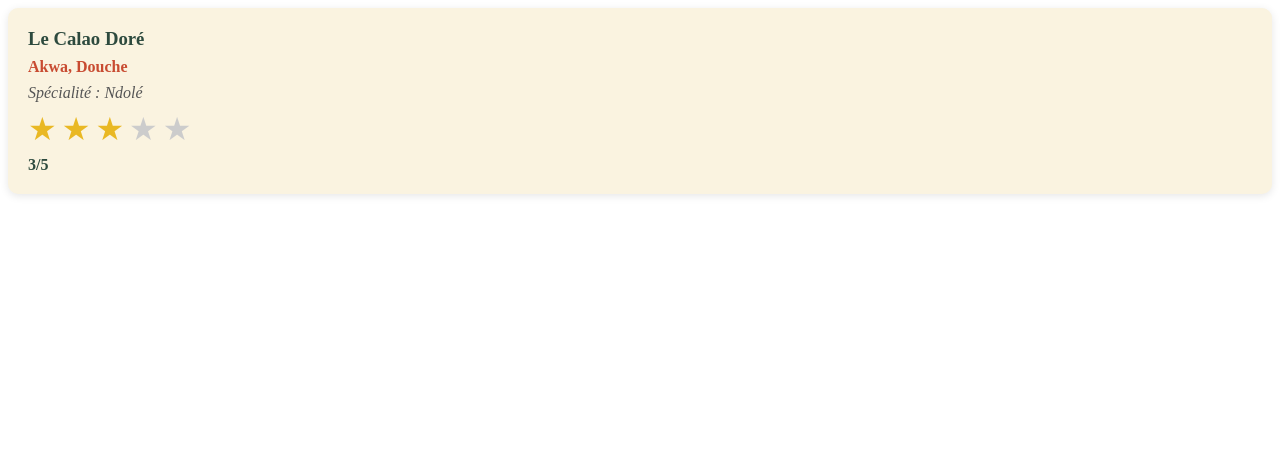
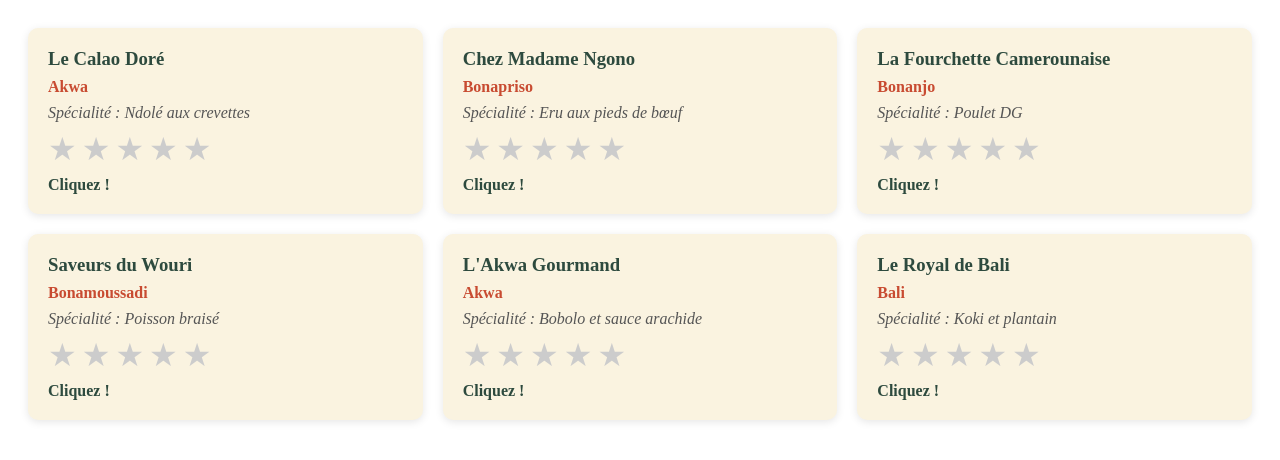
Before and after one commit to ChristelaMba/delices-de-douala-tp, an Angular app: page / in a window 1280 px wide. Shown: the top 460 px of the page. Built offline with nearby package versions, Linux system fonts and the light colour scheme.

Commit message:
feat(restaurant-list): grille des 6 restaurants avec @for et layout grid

```diff
--- a/src/app/app.html
+++ b/src/app/app.html
@@ -1 +1 @@
-<app-restaurant-card [restaurant]="testRestaurantCard"></app-restaurant-card>
+<app-restaurant-list [restaurants]="restaurants()"></app-restaurant-list>
--- a/src/app/app.ts
+++ b/src/app/app.ts
@@ -2,17 +2,37 @@ import { Component, signal } from '@angular/core';
 import { RouterOutlet } from '@angular/router';
 import { StarRating } from "./components/star-rating/star-rating";
 import { RestaurantCard } from "./components/restaurant-card/restaurant-card";
+import { RestaurantList } from './components/restaurant-list/restaurant-list';
+
+interface Restaurant {
+  id: number;
+  name: string;
+  district: string;
+  speciality: string;
+  currentRating: number;
+}
 
 @Component({
   selector: 'app-root',
-  imports: [RouterOutlet, StarRating, RestaurantCard],
+  imports: [RouterOutlet, StarRating, RestaurantCard, RestaurantList],
   templateUrl: './app.html',
   styleUrl: './app.css'
 })
 export class App {
   protected readonly title = signal('delices-de-douala-tp');
 
-  testRestaurantCard = {
-    id:1, name: 'Le Calao Doré', district: 'Akwa, Douche', speciality:'Ndolé', currentRating:3
-  };
+  restaurants = signal<Restaurant[]>([
+  { id: 1, name: 'Le Calao Doré', district: 'Akwa',
+    speciality: 'Ndolé aux crevettes', currentRating: 0 },
+  { id: 2, name: 'Chez Madame Ngono', district: 'Bonapriso',
+    speciality: 'Eru aux pieds de bœuf', currentRating: 0 },
+  { id: 3, name: 'La Fourchette Camerounaise', district: 'Bonanjo',
+    speciality: 'Poulet DG', currentRating: 0 },
+  { id: 4, name: 'Saveurs du Wouri', district: 'Bonamoussadi',
+    speciality: 'Poisson braisé', currentRating: 0 },
+  { id: 5, name: "L'Akwa Gourmand", district: 'Akwa',
+    speciality: 'Bobolo et sauce arachide', currentRating: 0 },
+  { id: 6, name: 'Le Royal de Bali', district: 'Bali',
+    speciality: 'Koki et plantain', currentRating: 0 }
+]);
 }
--- a/src/app/components/restaurant-card/restaurant-card.css
+++ b/src/app/components/restaurant-card/restaurant-card.css
@@ -6,7 +6,8 @@
     display: flex;
     flex-direction: column;
     gap: 8px;
-    height: 100%;
+
+
 }
 
 .restaurant-card h3 {
--- a/src/app/components/restaurant-list/restaurant-list.css
+++ b/src/app/components/restaurant-list/restaurant-list.css
@@ -0,0 +1,7 @@
+.restaurant-list {
+    display: grid;
+    grid-template-columns: repeat(3, 1fr);
+    gap: 20px;
+    padding: 20px;
+
+}
--- a/src/app/components/restaurant-list/restaurant-list.html
+++ b/src/app/components/restaurant-list/restaurant-list.html
@@ -1 +1,8 @@
-<p>restaurant-list works!</p>
+<div class="restaurant-list">
+    @for (resto of restaurants(); track resto.id) {
+        <app-restaurant-card
+          [restaurant]="resto"
+          (restaurantRated)="onRestaurantRated($event)">
+        </app-restaurant-card>
+    }
+</div>
--- a/src/app/components/restaurant-list/restaurant-list.ts
+++ b/src/app/components/restaurant-list/restaurant-list.ts
@@ -1,9 +1,18 @@
-import { Component } from '@angular/core';
+import { Component, input, output } from '@angular/core';
+import { Restaurant } from '../../models/restaurant';
+import { RestaurantCard } from '../restaurant-card/restaurant-card';
 
 @Component({
   selector: 'app-restaurant-list',
-  imports: [],
+  imports: [RestaurantCard],
   templateUrl: './restaurant-list.html',
   styleUrl: './restaurant-list.css',
 })
-export class RestaurantList {}
+export class RestaurantList {
+  restaurants = input.required<Restaurant[]>();
+  restaurantRated = output<{restaurantId: number, newRating: number}>();
+
+  onRestaurantRated(event: {restaurantId:number, newRating:number}) {
+    this.restaurantRated.emit(event);
+  }
+}
--- a/src/styles.css
+++ b/src/styles.css
@@ -1 +1,5 @@
-/* You can add global styles to this file, and also import other style files */
+.body {
+    margin: 0;
+    padding: 0;
+    font-family: Arial, sans-serif;
+}
```
